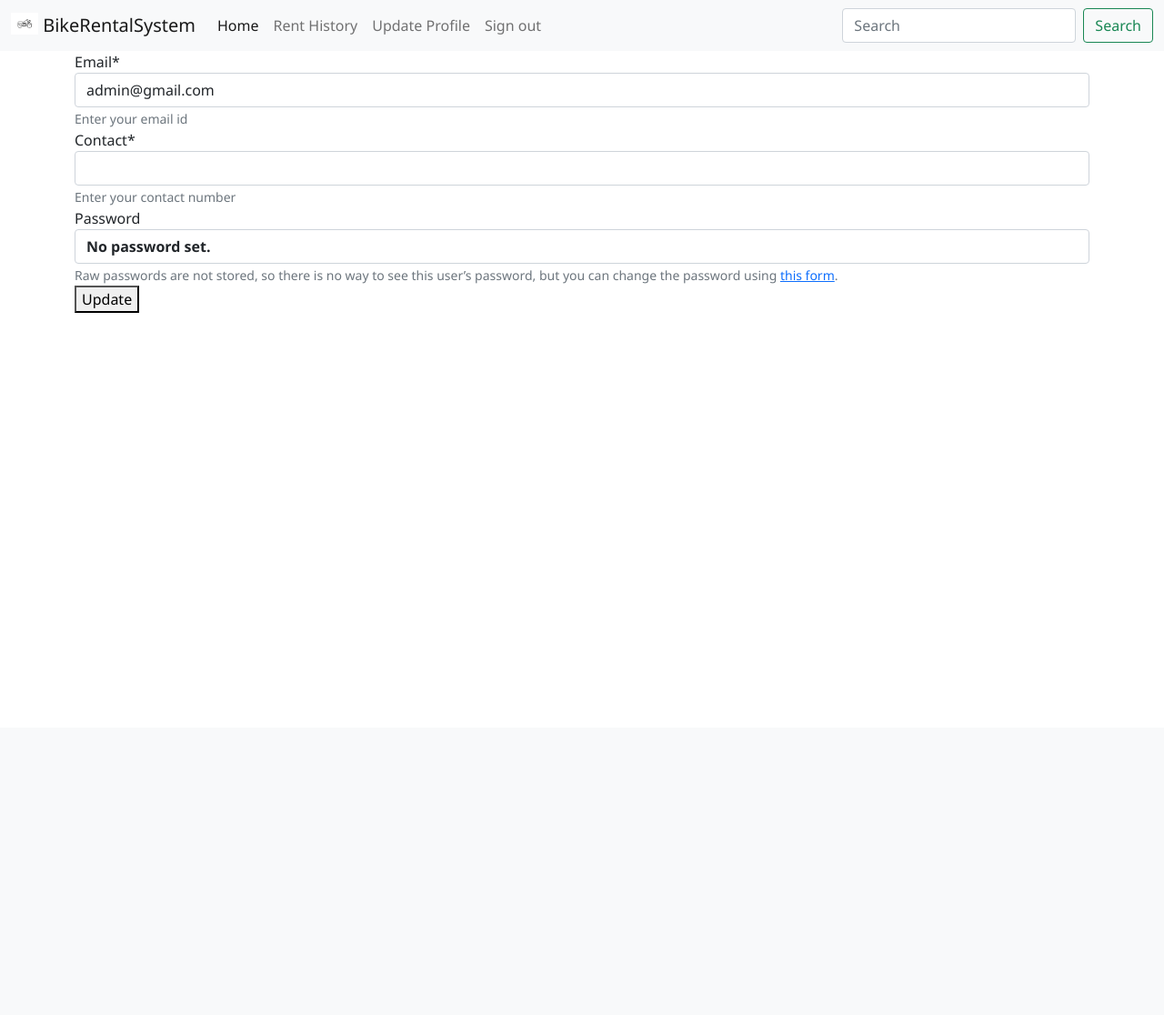
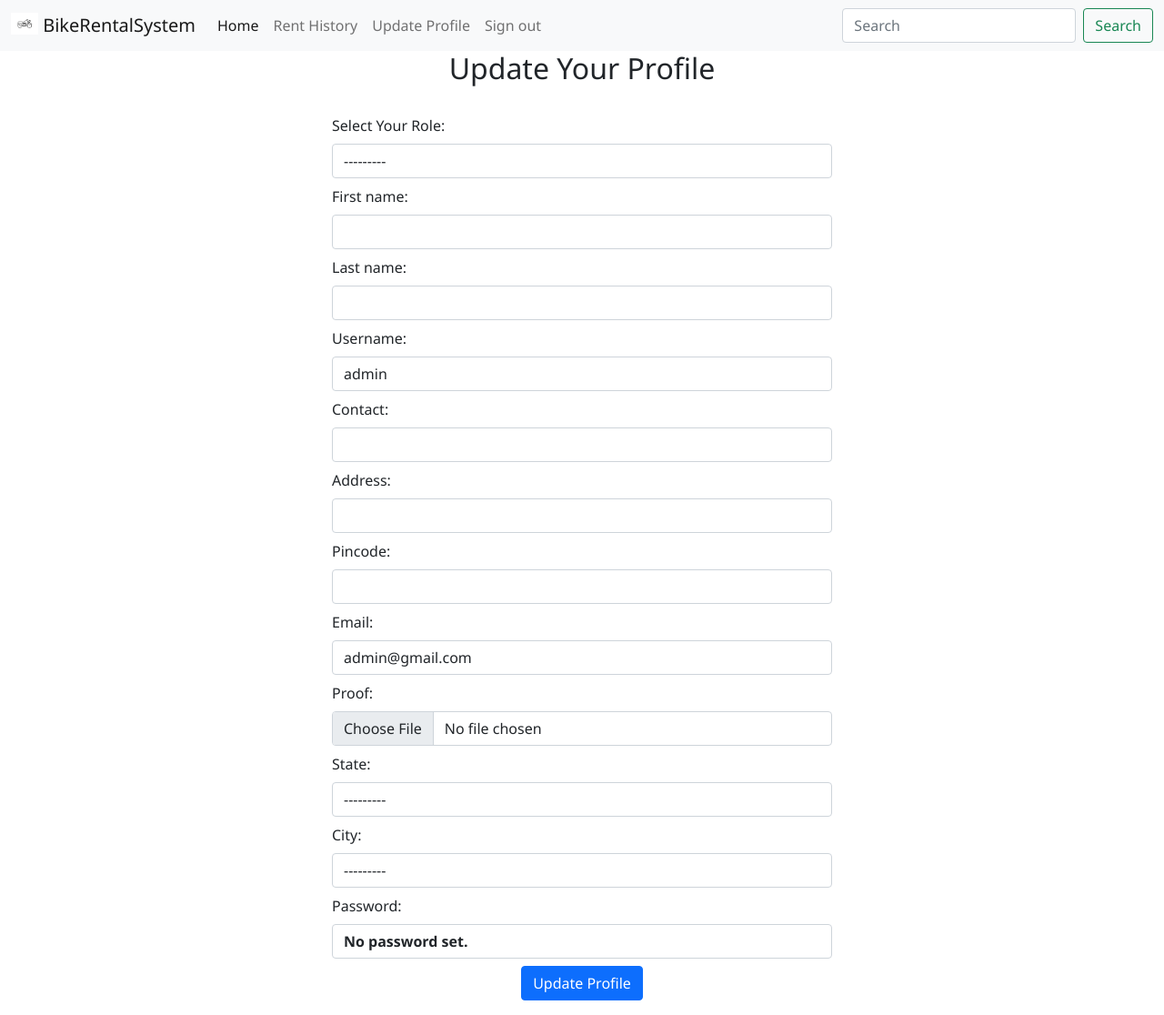
Before and after one commit to shreyakapadia10/Bike-Rental-System, a Django app: page /update_customer/ in a window 1280 px wide. Shown: the whole page at 91% size. Before the commit the page ends 344 px from the top, so only its background shows below. Run offline with Django 3.2, Linux system fonts and the light colour scheme; a user stored in the database is signed in; data comes from the database, SQL or seed files in the repository; both versions use the stored data as it was after the commit; some libraries are stand-ins or nearby versions.

Commit message:
Made User Profile Update, added comments in urls.py

```diff
--- a/BikeRentalSystem/BikeUsers/forms.py
+++ b/BikeRentalSystem/BikeUsers/forms.py
@@ -2,30 +2,40 @@ from django import forms
 from .models import *
 from django.contrib.auth.forms import UserCreationForm, UserChangeForm, AuthenticationForm
 from functools import partial
-from django.contrib.auth import authenticate, login
 
+'''User Registration Form'''
 class CustomerCreationForm(UserCreationForm):
     class Meta:
         model = Customer
         fields = ['role','first_name', 'last_name', 'username', 'contact', 'address', 'pincode', 'email', 'proof', 'state', 'city']
 
-    def __init__(self, request, *args, **kwargs):
+    def __init__(self, *args, **kwargs):
         super(CustomerCreationForm, self).__init__(*args, **kwargs)
         for visible in self.visible_fields():
             visible.field.widget.attrs['class'] = 'form-control'
-        self.request = request
 
-    def save(self, commit=True):
-        user = super().save(commit=commit)
-        if commit:
-            auth_user = authenticate(
-                username=self.cleaned_data['username'],
-                password=self.cleaned_data['password1']
-            )
-            login(self.request, auth_user)
+'''User Login Form'''
+class CustomerLoginForm(AuthenticationForm):
+    username = forms.CharField(help_text='Enter your username', required=True)
 
-        return user
+    class Meta:
+        model = Customer
+        fields = ['username', 'password']
 
+    def __init__(self, *args, **kwargs):
+        super(CustomerLoginForm, self).__init__(*args, **kwargs)
+        for visible in self.visible_fields():
+            visible.field.widget.attrs['class'] = 'form-control'
+
+
+'''Customer Change Form'''
+class CustomerChangeForm(UserChangeForm):
+    class Meta:
+        model = Customer
+        exclude = ('status', )
+
+
+'''Add Bike Details Form'''
 DateInput = partial(forms.DateInput, {'class': 'datepicker'})
 class BikeRegistrationForm(forms.ModelForm):
     bike_manufactured_date = forms.DateField(widget=DateInput())
@@ -41,6 +51,7 @@ class BikeRegistrationForm(forms.ModelForm):
         self.fields['bike_manufactured_date'].widget.attrs.update({'class': 'datepicker form-control'})
 
 
+'''Update Bike Form'''
 DateInput = partial(forms.DateInput, {'class': 'datepicker'})
 class BikeUpdateForm(forms.ModelForm):
     bike_manufactured_date = forms.DateField(widget=DateInput())
@@ -53,25 +64,8 @@ class BikeUpdateForm(forms.ModelForm):
             visible.field.widget.attrs['class'] = 'form-control'
         self.fields['bike_manufactured_date'].widget.attrs.update({'class': 'datepicker form-control'})
 
-class CustomerLoginForm(AuthenticationForm):
-    username = forms.CharField(help_text='Enter your username', required=True)
 
-    class Meta:
-        model = Customer
-        fields = ['username', 'password']
-
-    def __init__(self, *args, **kwargs):
-        super(CustomerLoginForm, self).__init__(*args, **kwargs)
-        for visible in self.visible_fields():
-            visible.field.widget.attrs['class'] = 'form-control'
-
-
-class CustomerChangeForm(UserChangeForm):
-    class Meta:
-        model = Customer
-        exclude = ('status', )
-
-
+'''Add Station Form'''
 class MapsForm(forms.ModelForm):
     name = forms.CharField(max_length=100, required=True)
     address = forms.CharField(max_length=100, required=True)
@@ -90,6 +84,7 @@ class MapsForm(forms.ModelForm):
             visible.field.widget.attrs['class'] = 'form-control'
 
 
+'''Select City Form'''
 class CityForm(forms.ModelForm):
     CHOICES = (
         ("", "---------"),
@@ -103,8 +98,13 @@ class CityForm(forms.ModelForm):
         model = City
         fields = ['state', 'name']
 
-
+'''Customer Change Form'''
 class CustomerUpdateForm(UserChangeForm):
     class Meta:
         model=Customer
-        fields=['email','contact']
+        fields = ['role','first_name', 'last_name', 'username', 'contact', 'address', 'pincode', 'email', 'proof', 'state', 'city']
+
+    def __init__(self, *args, **kwargs):
+        super(CustomerUpdateForm, self).__init__(*args, **kwargs)
+        for visible in self.visible_fields():
+            visible.field.widget.attrs['class'] = 'form-control'
--- a/BikeRentalSystem/BikeUsers/templates/BikeUsers/update_customer.html
+++ b/BikeRentalSystem/BikeUsers/templates/BikeUsers/update_customer.html
@@ -4,12 +4,47 @@
 <link rel="stylesheet" href="{% static 'css/style.css' %}">
 {% endblock css %}
 {% block content %}
-<form method='POST' enctype="multipart/form-data">
-  {% load crispy_forms_tags %}
-  {%csrf_token%}
-  {{u_form|crispy}}
-  <button type='submit'>Update</button>
+
+<h2 class="text-center">Update Your Profile</h2>
+
+<form method='POST' enctype="multipart/form-data" class="row g-3 mt-2 needs-validation form-center" novalidate> {%csrf_token%}
+  <div class="col-md-6">
+    <!-- To print any error for form validation -->
+    {% if u_form.errors %}
+      {% for field in u_form %}
+        {% for error in field.errors %}
+        <div class="alert alert-danger">
+          <strong>{{ error|escape }}</strong>
+        </div>
+        {% endfor %}
+      {% endfor %}
+
+      {% for error in u_form.non_field_errors %}
+      <div class="alert alert-danger">
+        <strong>{{ error|escape }}</strong>
+      </div>
+      {% endfor %}
+    {% endif %}
+
+    <!-- Printing Form fields -->
+    {% for field in u_form %}
+    <div class="col-md-12">
+      <label for="{{ field.id_for_label }}" class="form-label mt-2">{{ field.label_tag }}</label>
+      {{ field }}
+      <div class="valid-feedback mt-2">
+        Looks good!
+      </div>
+
+      <div class="invalid-feedback">
+        {{ field.help_text }}
+      </div>
+    </div>
+    {% endfor %}
+    <div class="form-center mt-2 mb-2">
+      <button class="btn btn-primary mb-2" type="submit">Update Profile</button>
+    </div>
 </form>
+</div>
 {% endblock content %}
 
 {% block js %}
--- a/BikeRentalSystem/BikeUsers/urls.py
+++ b/BikeRentalSystem/BikeUsers/urls.py
@@ -5,27 +5,34 @@ from .views import *
 
 
 urlpatterns = [
-    path('', view=home, name='CustomerHome'),
-    path('add_station', view=add_station, name='AddStation'),
-    path('register/', view=SignUpView.as_view(), name='CustomerRegister'),
-    path('login/', view=SignIn.as_view(), name='CustomerLogin'),
-    path('logout/', view=auth_view.LogoutView.as_view(template_name='BikeUsers/login.html'), name='CustomerLogout'),
-    path('addbike/', view=BikeAddView.as_view(), name='BikeRegister'),
-    path('bike/update/<int:pk>/', view=BikeUpdateView.as_view(), name='Bike-UpdateView'),
-    path('bike/delete/<int:pk>/', view=BikeDeleteView.as_view(), name='Bike-DeleteView'),
-    path('feedback/', view=Rettingadd.as_view(), name='BikeFeedback'),
-    path('password-reset/', auth_views.PasswordResetView.as_view(template_name='BikeUsers/password/password_reset.html'), name='password_reset'),
-    path('password-reset/done/', auth_views.PasswordResetDoneView.as_view(template_name='BikeUsers/password/password_reset_done.html'), name='password_reset_done'),
-    path('password-reset-confirm/<uidb64>/<token>/', auth_views.PasswordResetConfirmView.as_view(template_name='BikeUsers/password/password_reset_confirm.html'), name='password_reset_confirm'),
-    path('password-reset-complete/', auth_views.PasswordResetCompleteView.as_view(template_name='BikeUsers/password/password_reset_complete.html'),name='password_reset_complete'),
-    path('viewbike/',bikeinfo),
-    path('viewbike/<int:pk>',bikeinfo),
-    path('update_customer/', CustomerUpdateView, name="ProfileUpdate"),
-    path('search_city/', view=search_city, name='SearchCity'),
-    path('search_station/', view=search_station, name='SearchStation'),
-    path('get_map/<int:pk>/', view=get_map, name='GetMap'),
-    path('bike/<int:pk>/',view=Bikedetails.as_view(),name='ShowBikeDetails'),
-    path('payment/',view=MakePayment, name='Payment'),
-    path('check_bikes/', check_bikes, name='CheckBikes'),
-    path('history/', view_bike_history, name='ViewBikeHistory'),
+    path('', view=home, name='CustomerHome'), # Home Page
+    path('register/', view=SignUpView.as_view(), name='CustomerRegister'), # User Registration
+    path('login/', view=SignIn.as_view(), name='CustomerLogin'), # User Login
+    path('logout/', view=auth_view.LogoutView.as_view(template_name='BikeUsers/login.html'), name='CustomerLogout'), # User Logout
+    path('update_customer/', CustomerUpdateView, name="ProfileUpdate"), # User Profile Update
+
+    path('add_station', view=add_station, name='AddStation'), # Add Bike Station
+    path('addbike/', view=BikeAddView.as_view(), name='BikeRegister'), # Add Bike
+    path('bike/update/<int:pk>/', view=BikeUpdateView.as_view(), name='Bike-UpdateView'), # Update Bike
+    path('bike/delete/<int:pk>/', view=BikeDeleteView.as_view(), name='Bike-DeleteView'), # Delete Bike
+    path('viewbike/<int:pk>',bikeinfo), # View Available Bikes of Selected Station
+    path('bike/<int:pk>/',view=Bikedetails.as_view(),name='ShowBikeDetails'), # Show Bike Details
+    path('history/', view_bike_history, name='ViewBikeHistory'), # Bike Rent History Page
+    path('payment/',view=MakePayment, name='Payment'), # Bike Payment Page
+    path('check_bikes/', check_bikes, name='CheckBikes'), # Supporting function to check available bikes
+
+    path('feedback/', view=Rettingadd.as_view(), name='BikeFeedback'), # Feedback Page
+
+    path('password-reset/', auth_views.PasswordResetView.as_view(template_name='BikeUsers/password/password_reset.html'), name='password_reset'), # Password Reset Page
+
+    path('password-reset/done/', auth_views.PasswordResetDoneView.as_view(template_name='BikeUsers/password/password_reset_done.html'), name='password_reset_done'), # Password Mail Sent Page
+
+    path('password-reset-confirm/<uidb64>/<token>/', auth_views.PasswordResetConfirmView.as_view(template_name='BikeUsers/password/password_reset_confirm.html'), name='password_reset_confirm'), # Password Reset Confirm Page
+
+    path('password-reset-complete/', auth_views.PasswordResetCompleteView.as_view(template_name='BikeUsers/password/password_reset_complete.html'),name='password_reset_complete'), # Password Complete Page
+
+
+    path('search_city/', view=search_city, name='SearchCity'), # Supporting function to get all citites of selected state
+    path('search_station/', view=search_station, name='SearchStation'), # Supporting function to get all station names
+    path('get_map/<int:pk>/', view=get_map, name='GetMap'), # Supporting function to get location details of selected station
 ]
--- a/BikeRentalSystem/BikeUsers/views.py
+++ b/BikeRentalSystem/BikeUsers/views.py
@@ -2,6 +2,7 @@
 from django.contrib import messages
 from django.contrib.auth.mixins import LoginRequiredMixin, UserPassesTestMixin
 from django.shortcuts import redirect, render
+from django.http import HttpResponseRedirect
 from django.views.generic.edit import CreateView, UpdateView, DeleteView
 from django.urls import reverse_lazy
 from django.contrib.auth import authenticate, views as auth_view
@@ -9,7 +10,6 @@ from django.http import JsonResponse
 from django.views.generic import DetailView
 from django.core.serializers import serialize
 from django.contrib.auth.decorators import login_required
-import json
 from .models import *
 from .forms import *
 from datetime import datetime
@@ -104,19 +104,20 @@ def get_map(request, pk):
 '''SignUpView - This class based view is used for user registration, it uses register.html and upon successful registration it redirects to login page'''
 class SignUpView(CreateView):
 	form_class = CustomerCreationForm
-	success_url = reverse_lazy('CustomerLogin')
 	template_name = 'BikeUsers/register.html'
 	success_message = 'Registered Successfully!'
 
 	def form_valid(self, form):
+		#save the new user first
+		form.save()
 		messages.success(self.request, self.success_message)
-		return super().form_valid(form)
-
-	def get_form_kwargs(self):
-		form_kwargs = super().get_form_kwargs()
-		form_kwargs['request'] = self.request
-		return form_kwargs
-
+		#get the username and password
+		username = self.request.POST['username']
+		password = self.request.POST['password1']
+		#authenticate user then login
+		user = authenticate(username=username, password=password)
+		login(self.request, user)
+		return redirect('CustomerHome')
 
 '''SignIn - This class based view is used for user login, it uses login.html and upon successful login it redirects to home page, also if the user is authenticated the it redirects user to home page automatically'''
 class SignIn(auth_view.LoginView):
@@ -135,13 +136,12 @@ class SignIn(auth_view.LoginView):
 @login_required
 def CustomerUpdateView(request):
 	if request.method == 'POST':
-		u_form = CustomerUpdateForm(request.POST,instance=request.user)
+		u_form = CustomerUpdateForm(request.POST, request.FILES, instance=request.user)
+
 		if u_form.is_valid():
 			u_form.save()
-			messages.success(request,'Your Profile has been updated!')
-			return redirect('CustomerHome')
-		else:
-			messages.error(request,'Please Enter Correct Information')
+			messages.success(request,'Your Profile has been updated successfully!')
+			return redirect('ProfileUpdate')
 	else:
 		u_form = CustomerUpdateForm(instance=request.user)
 
```
Also changed, not shown: BikeRentalSystem/db.sqlite3, BikeRentalSystem/media/customer_proofs/Photo_qoZPIpa.jpeg (added), BikeRentalSystem/media/customer_proofs/omar-flores-oAvD_1dPvGo-unsplash_0EFVxvx.jpg (added), BikeRentalSystem/media/customer_proofs/omar-flores-oAvD_1dPvGo-unsplash_2bBaezs.jpg (added), BikeRentalSystem/media/customer_proofs/omar-flores-oAvD_1dPvGo-unsplash_9UokIl2.jpg (added), 4 other files.
